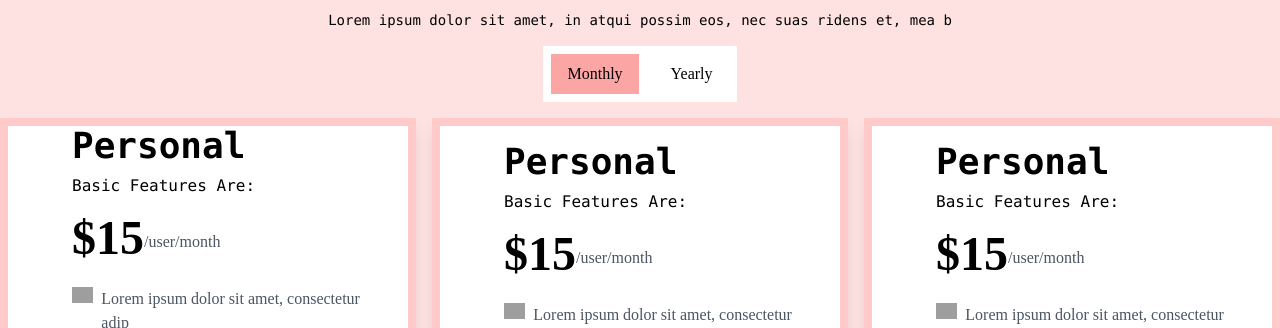
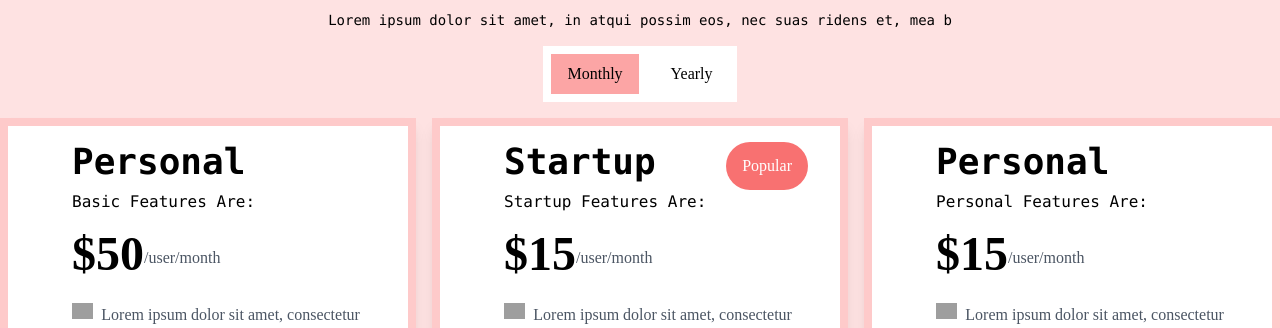
Before and after one commit to arushiMWork2004/maqroBudgetStore, a Next.js app: page / in a window 1280 px wide. Shown: the part 3846-4174 px from the top of the page. Built offline with nearby package versions, Linux system fonts and the light colour scheme; grey boxes are pictures that could not be loaded.

Commit message:
Update Pricing.jsx

```diff
--- a/components/Pricing.jsx
+++ b/components/Pricing.jsx
@@ -40,15 +40,15 @@ const PricingPlan = () => {
           <div className="grid gap-4 grid-cols-1 sm:grid-cols-2 lg:grid-cols-3">
             {/* Card 1 */}
             <div className="px-8 overflow-hidden shadow-lg bg-white border-8 border-red-200">
-              <div className="ml-8">
+              <div className="ml-8 mt-4">
                 <h2 className="text-4xl font-bold font-mono mb-2">Personal</h2>
                 <p className="font-mono mb-4">Basic Features Are:</p>
                 <div className="flex mb-2">
                   <p className="text-black text-5xl font-bold mb-4">
-                    {isMonthly ? '$15' : '$150'}
+                    {isMonthly ? '$50' : '$500'}
                   </p>
                   <p className="text-gray-600 mt-4">
-                    {isMonthly ? '/user/month' : '/year'}
+                    {isMonthly ? '/user/month' : '/user/year'}
                   </p>
                 </div>
                 <ul className="text-gray-600">
@@ -110,8 +110,15 @@ const PricingPlan = () => {
             {/* Card 2 */}
             <div className="px-8 py-4 overflow-hidden shadow-lg bg-white border-8 border-red-200">
               <div className="ml-8">
-                <h2 className="text-4xl font-bold font-mono mb-2">Personal</h2>
-                <p className="font-mono mb-4">Basic Features Are:</p>
+                <div className="grid grid-cols-2">
+                  <div>
+                  <h2 className="text-4xl font-bold font-mono mb-2">Startup</h2>
+                  </div>
+                  <div className="grid justify-items-end ">
+                    <button className="px-4 py-1 text-white rounded-full bg-red-400">Popular</button>
+                  </div>
+                </div>
+                <p className="font-mono mb-4">Startup Features Are:</p>
                 <div className="flex mb-2">
                   <p className="text-black text-5xl font-bold mb-4">
                     {isMonthly ? '$15' : '$150'}
@@ -180,7 +187,7 @@ const PricingPlan = () => {
             <div className="px-8 py-4 overflow-hidden shadow-lg bg-white border-8 border-red-200">
               <div className="ml-8">
                 <h2 className="text-4xl font-bold font-mono mb-2">Personal</h2>
-                <p className="font-mono mb-4">Basic Features Are:</p>
+                <p className="font-mono mb-4">Personal Features Are:</p>
                 <div className="flex mb-2">
                   <p className="text-black text-5xl font-bold mb-4">
                     {isMonthly ? '$15' : '$150'}
```
